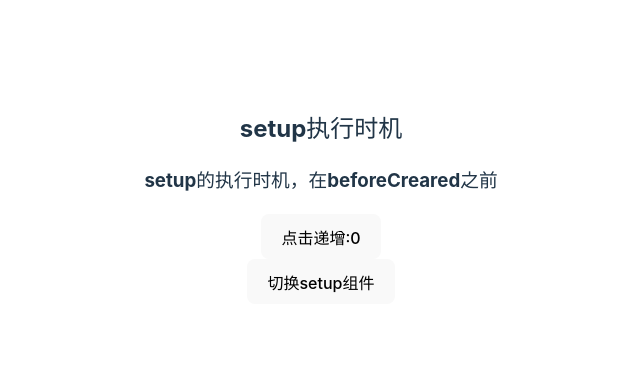
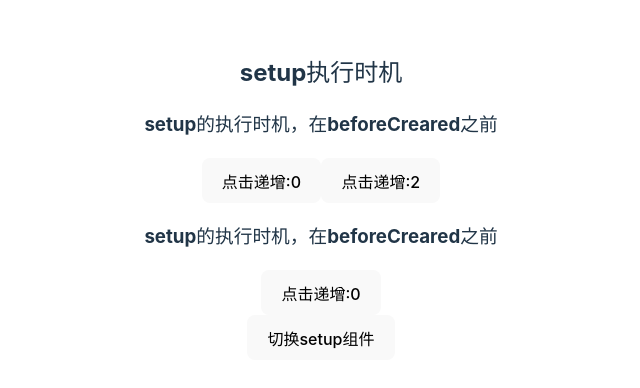
Before and after one commit to PoliWen/vue3, a Vue app in the folder myApp/: page /toRefs in a window 1280 px wide. Shown: the part 202-590 px from the top of the page, without its empty margins (319-959 px from the left). Built offline with nearby package versions, Linux system fonts and the light colour scheme.

Commit message:
feat: setup的学习

```diff
--- a/myApp/src/components/setUp.vue
+++ b/myApp/src/components/setUp.vue
@@ -45,13 +45,16 @@ onDeactivated(()=>{
 const count = ref(0)
 watch(count,(val)=>{
   console.log('count的值发生了变化',val)
-})
+},{immediate:true})
+
+const num = ref(2)
 </script>
 
 <template>
   <h2>{{ title }}</h2>
   <h3>setup的执行时机，在beforeCreared之前</h3>
   <button @click="count=count+1">点击递增:{{count}}</button>
+  <button @click="num=num+1">点击递增:{{num}}</button>
 </template>
 
 <style scoped>
--- a/myApp/src/components/setUpPlay.vue
+++ b/myApp/src/components/setUpPlay.vue
@@ -1,13 +1,21 @@
 <script setup lang="ts">
 import { ref } from 'vue'
 import setUp from './setUp.vue'
+import setUp1 from './setUp1.vue'
 const visible = ref(true)
 </script>
 <template>
-  <KeepAlive>
+  <!-- <KeepAlive>
     <setUp v-if="visible" title="setup执行时机"></setUp>
-  </KeepAlive>
+  </KeepAlive> -->
 
+  <setUp v-if="visible" title="setup执行时机"></setUp>
+  <Suspense>
+      <setUp1></setUp1>
+      <template #fallback>
+        isLoading
+      </template>
+  </Suspense>
   <div>
     <button @click="visible = !visible">切换setup组件</button>
   </div>
--- /dev/null
+++ b/myApp/src/components/setup1.vue
@@ -0,0 +1,40 @@
+<script setup lang="ts">
+import { watch, ref} from 'vue'
+
+function delay(){
+  return new Promise((resolve,reject)=>{
+    setTimeout(()=>{
+      const res = {
+          status:1,
+          data:{
+            msg:'成功'
+          }
+      }
+      resolve(res)
+    },2000)
+  })
+}
+const res = await delay()
+console.log('setUp里面执行await函数',res)
+
+const props = defineProps({
+  title: String
+})
+const count = ref(0)
+watch(count,(val)=>{
+  console.log('count的值发生了变化',val)
+},{immediate:true})
+
+</script>
+
+<template>
+    <h2>{{ title }}</h2>
+    <h3>setup的执行时机，在beforeCreared之前</h3>
+    <button @click="count=count+1">点击递增:{{count}}</button>
+</template>
+
+<style scoped>
+.read-the-docs {
+  color: #888;
+}
+</style>
```
Also changed, not shown: 1 other file (tests, documents, lock files or other folders).
